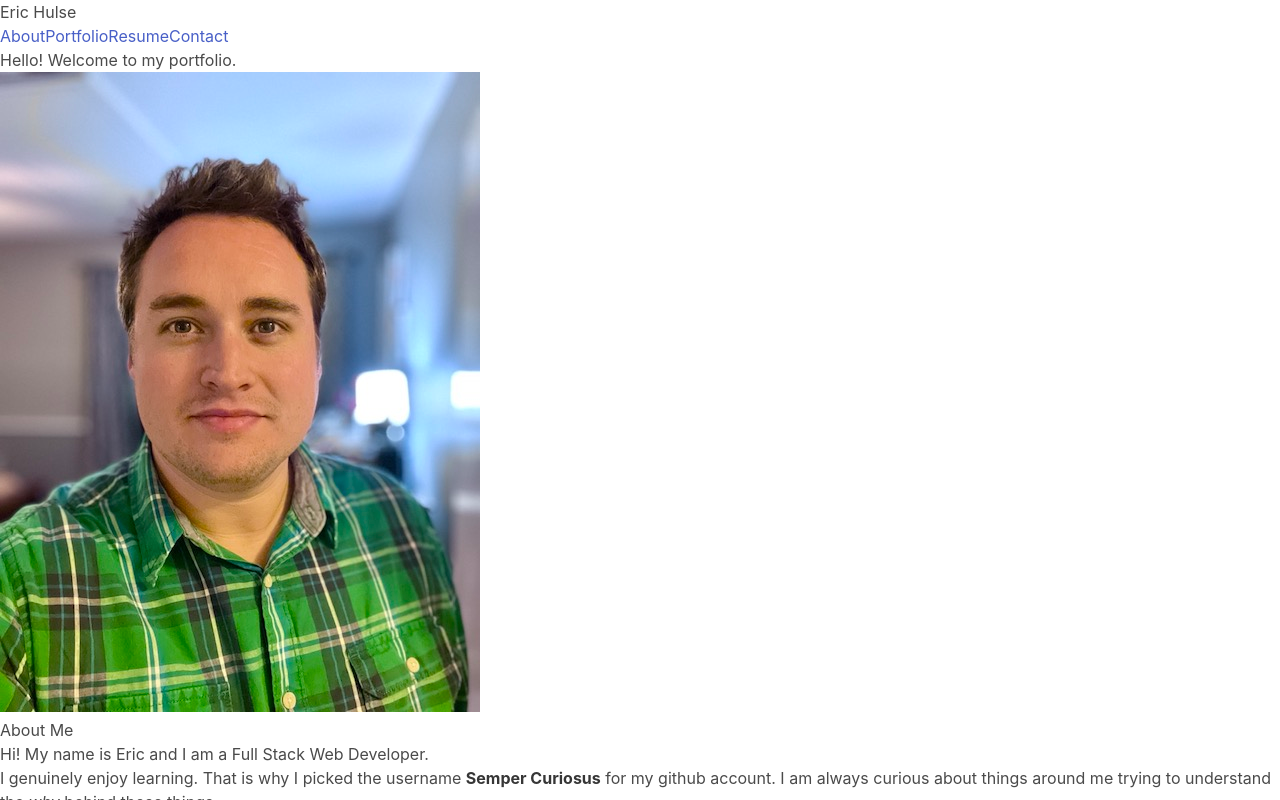
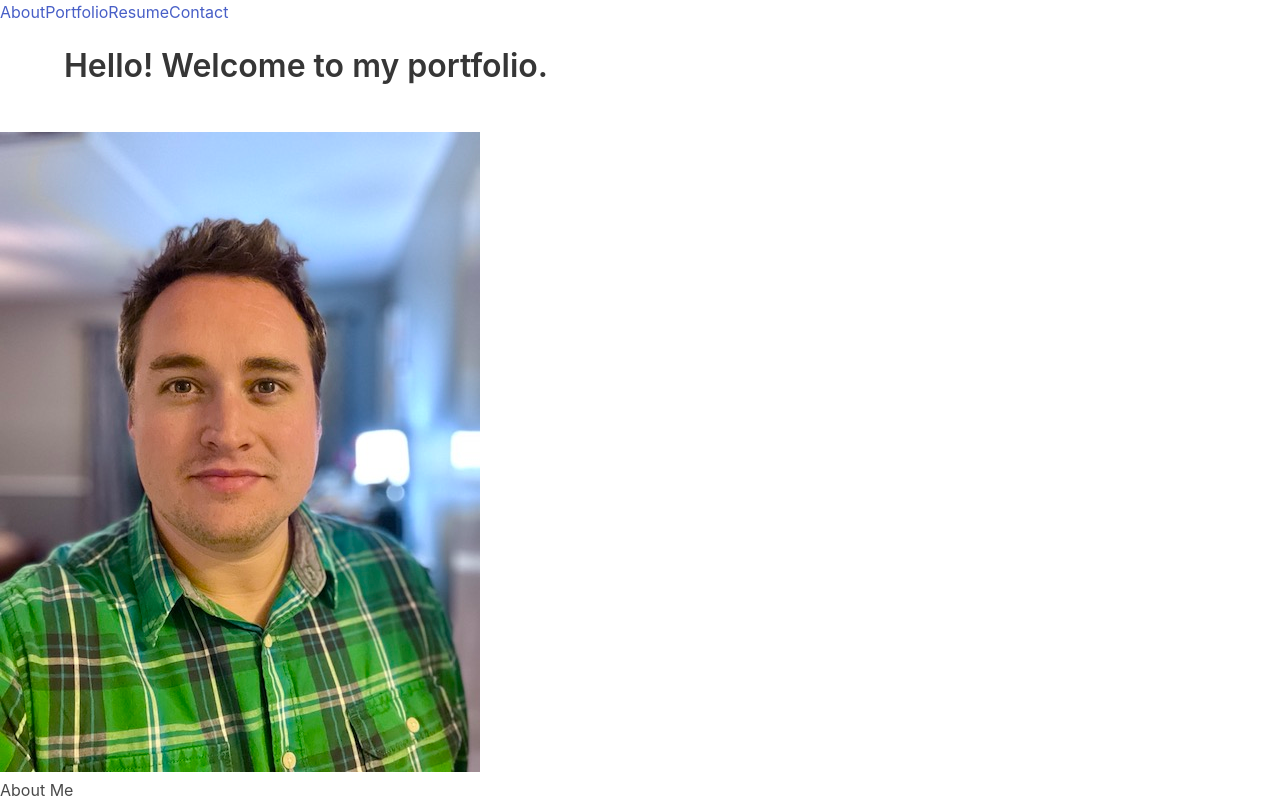
Before and after one commit to sempercuriosus/portfolio-v2, a React (Vite) app: page / in a window 1280 px wide. Shown: the top 800 px of the page. Built offline with nearby package versions, Linux system fonts and the light colour scheme.

Commit message:
added header style

```diff
--- a/src/components/Header/header.jsx
+++ b/src/components/Header/header.jsx
@@ -6,9 +6,12 @@ const welcomeMessage = 'Hello! Welcome to my portfolio.';
 function Header() {
   return (
     <header>
-      <p>{developerName} </p>
-      <Nav />
-      <p>{welcomeMessage} </p>
+      <div>
+        <Nav developerName={developerName} />
+      </div>
+      <br />
+      <p className='title container'>{welcomeMessage} </p>
+      <br />
     </header>
   );
 }
```
